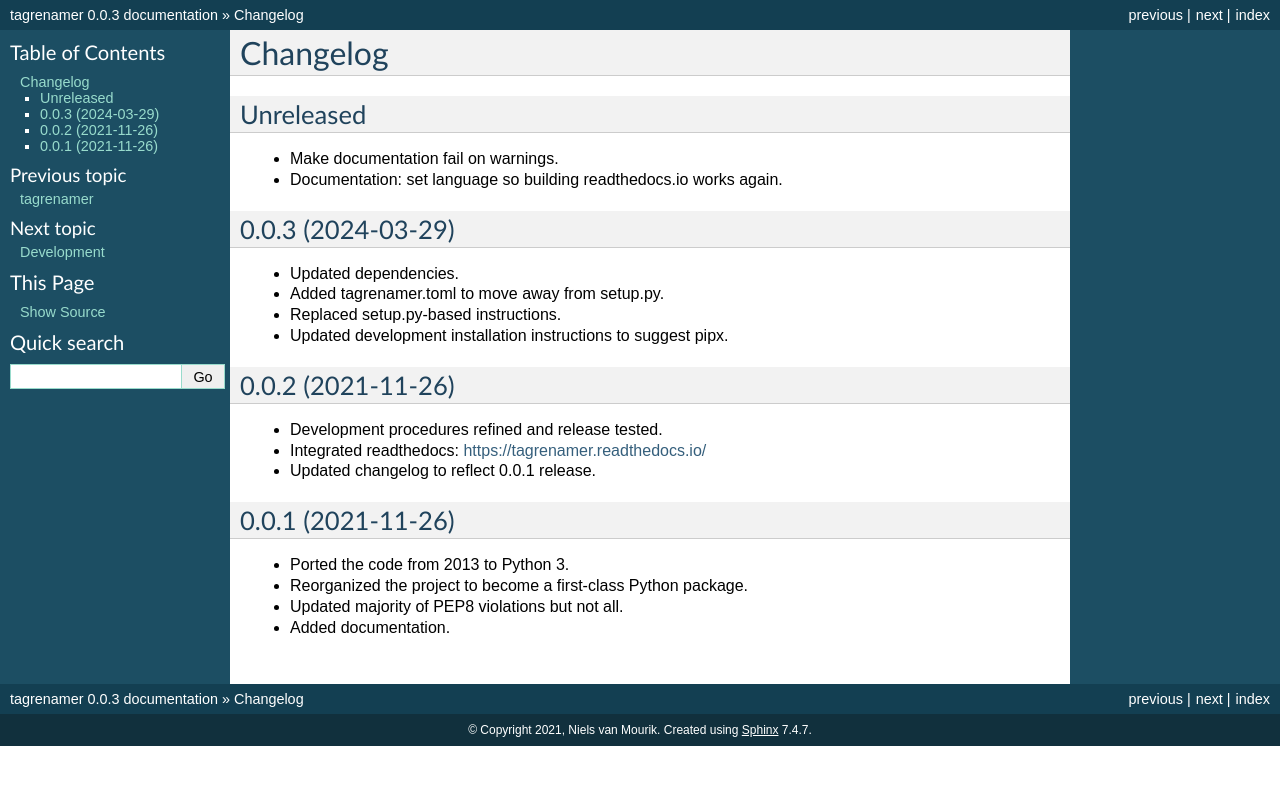
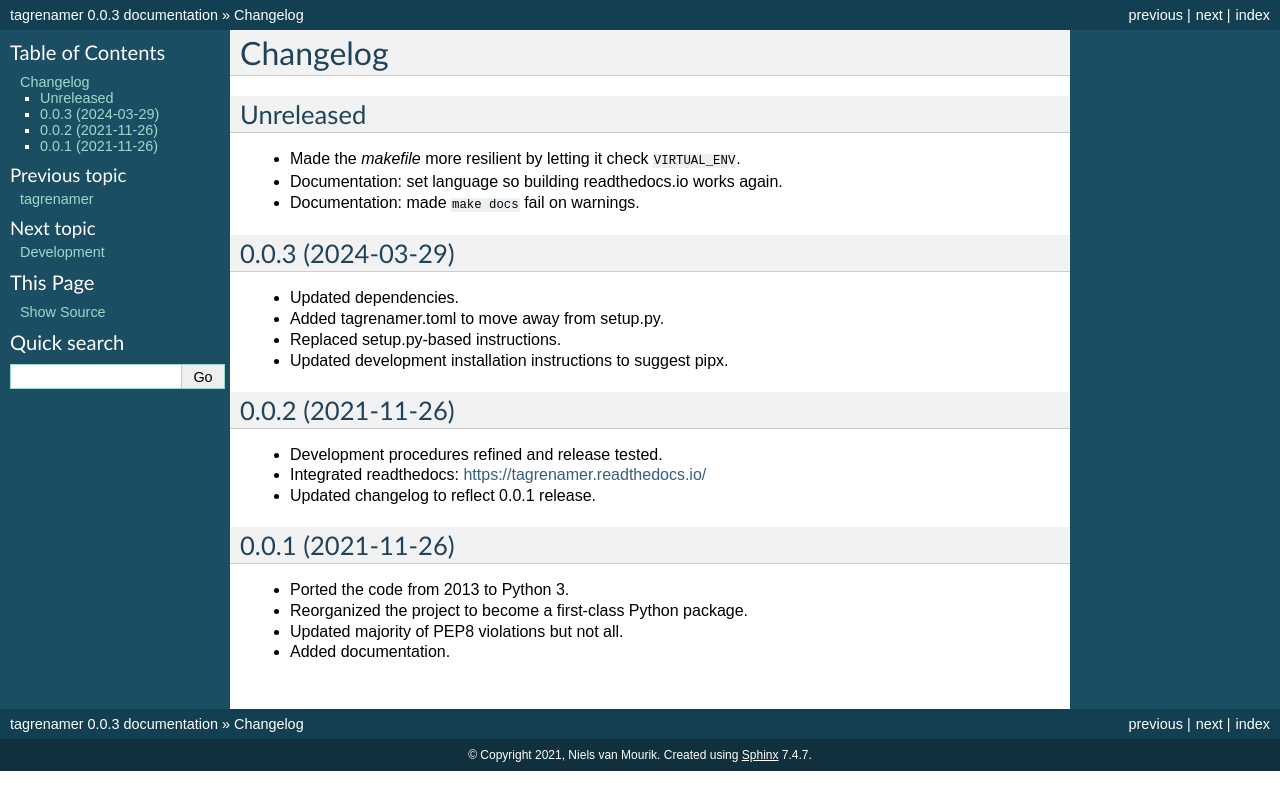
Before and after one commit to nielsvm/tagrenamer, a Sphinx documentation site: the page built from docs/CHANGELOG.rst, in a window 1280 px wide. Shown: the top 810 px of the page. Built offline with Sphinx 7.4.7, drawn with Linux system fonts in a browser that asks for light colours.

Commit message:
Made the  more resilient by letting it check VIRTUAL_ENV.

```diff
--- a/docs/CHANGELOG.rst
+++ b/docs/CHANGELOG.rst
@@ -6,8 +6,9 @@
 Unreleased
 ----------
 
-* Make documentation fail on warnings.
+* Made the `makefile` more resilient by letting it check ``VIRTUAL_ENV``.
 * Documentation: set language so building readthedocs.io works again.
+* Documentation: made ``make docs`` fail on warnings.
 
 0.0.3 (2024-03-29)
 ------------------
```
Also changed, not shown: 1 other file.
